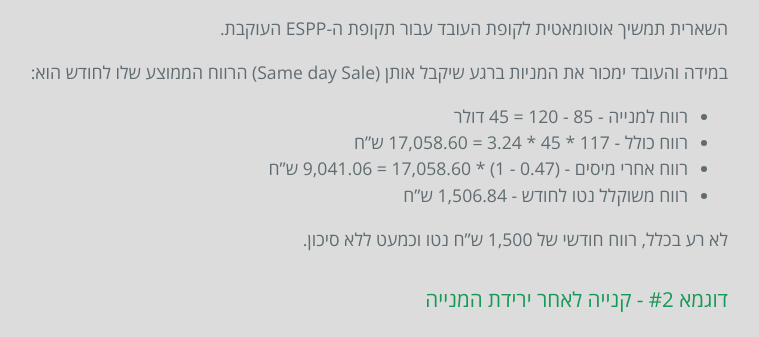
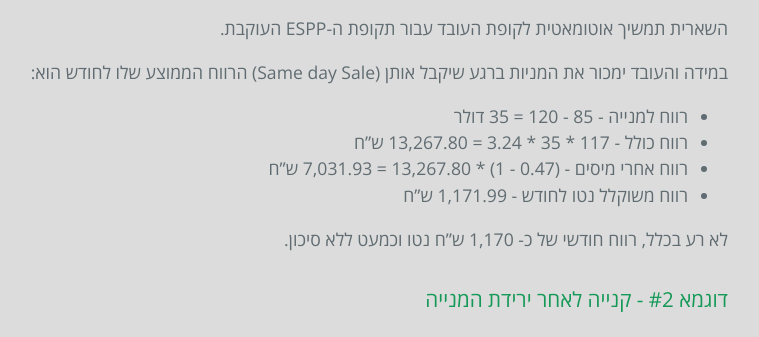
Before and after one commit to eyalitki/payslip101, a Jekyll site: the page built from docs/_posts/2023-03-28-מענקי-מניות-לעובדים-espp.markdown, in a window 1280 px wide and 900 px high, scrolled down 4429 px. Shown: the part 156-493 px from the top of the window, without its empty margins (328-1087 px from the left). Built offline with Jekyll 4.4.1, drawn with Linux system fonts in a browser that asks for light colours.

Commit message:
[ESPP] Proofreading fixes
Signed-off-by: Eyal Itkin <eyal.itkin@gmail.com>

```diff
--- a/docs/_posts/2023-03-28-מענקי-מניות-לעובדים-espp.markdown
+++ b/docs/_posts/2023-03-28-מענקי-מניות-לעובדים-espp.markdown
@@ -147,12 +147,12 @@ src="/assets/images/espp_flowchart.svg" alt="תרשים זרימה המציג א
 
 
 במידה והעובד ימכור את המניות ברגע שיקבל אותן (Same day Sale) הרווח הממוצע שלו לחודש הוא:
-* רווח למנייה - 85 - 120 = 45 דולר
-* רווח כולל - 117 * 45 * 3.24 = 17,058.60 ש"ח
-* רווח אחרי מיסים - (0.47 - 1) * 17,058.60 = 9,041.06 ש"ח
-* רווח משוקלל נטו לחודש - 1,506.84 ש"ח
+* רווח למנייה - 85 - 120 = 35 דולר
+* רווח כולל - 117 * 35 * 3.24 = 13,267.80 ש"ח
+* רווח אחרי מיסים - (0.47 - 1) * 13,267.80 = 7,031.93 ש"ח
+* רווח משוקלל נטו לחודש - 1,171.99 ש"ח
 
-לא רע בכלל, רווח חודשי של 1,500 ש"ח נטו וכמעט ללא סיכון.
+לא רע בכלל, רווח חודשי של כ- 1,170 ש"ח נטו וכמעט ללא סיכון.
 
 
 ### דוגמא #2 - קנייה לאחר ירידת המנייה
```
